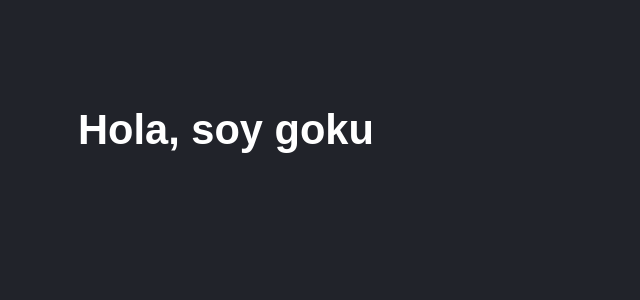
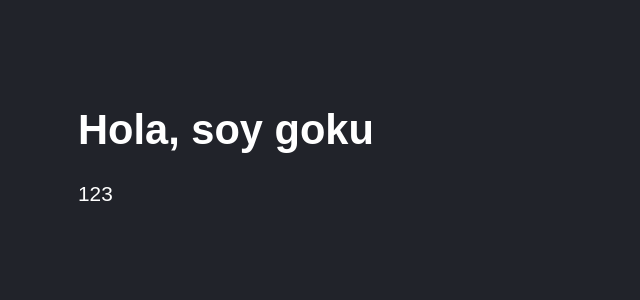
Before and after one commit to fernando258258/Cursos-fer, a React (Vite) app in the folder React De cero a experto ( Hooks y MERN )/03-counter-app-vite/: page / in a window 1280 px wide. Shown: the top 300 px of the page, without its empty margins (0-640 px from the left). Built offline with nearby package versions, Linux system fonts and the light colour scheme.

Commit message:
PropTypes

```diff
--- a/React De cero a experto ( Hooks y MERN )/03-counter-app-vite/package.json
+++ b/React De cero a experto ( Hooks y MERN )/03-counter-app-vite/package.json
@@ -10,6 +10,7 @@
     "preview": "vite preview"
   },
   "dependencies": {
+    "prop-types": "^15.8.1",
     "react": "^19.1.0",
     "react-dom": "^19.1.0"
   },
--- a/React De cero a experto ( Hooks y MERN )/03-counter-app-vite/src/main.jsx
+++ b/React De cero a experto ( Hooks y MERN )/03-counter-app-vite/src/main.jsx
@@ -7,6 +7,6 @@ import "./styles.css";
 
 ReactDOM.createRoot(document.getElementById("root")).render(
   <React.StrictMode>
-    <FirstApp title="Hola, soy goku" />
+    <FirstApp title="Hola, soy goku" subTitle={123} />
   </React.StrictMode>
 );
```
Also changed, not shown: React De cero a experto ( Hooks y MERN )/03-counter-app-vite/src/FirstApp.jsx (+6 -1 lines), 1 other file (tests, documents, lock files or other folders).
